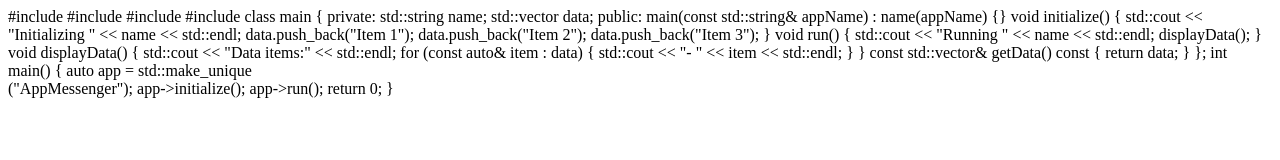
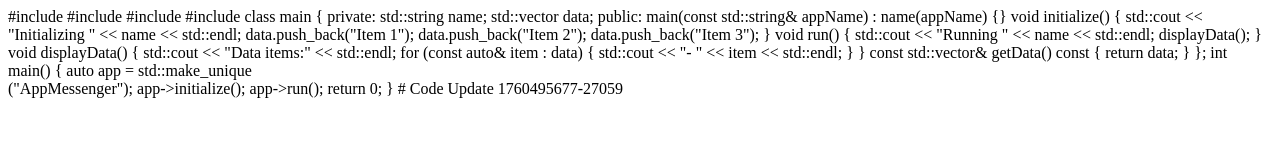
Before and after one commit to aliftzersum/AppMessenger, a plain HTML site: page index.html in a window 1280 px wide. Drawn offline with Linux system fonts and the light colour scheme.

Commit message:
chore: update index.html

```diff
--- a/index.html
+++ b/index.html
@@ -41,3 +41,5 @@ int main() {
     app->run();
     return 0;
 }
+
+# Code Update 1760495677-27059
```
